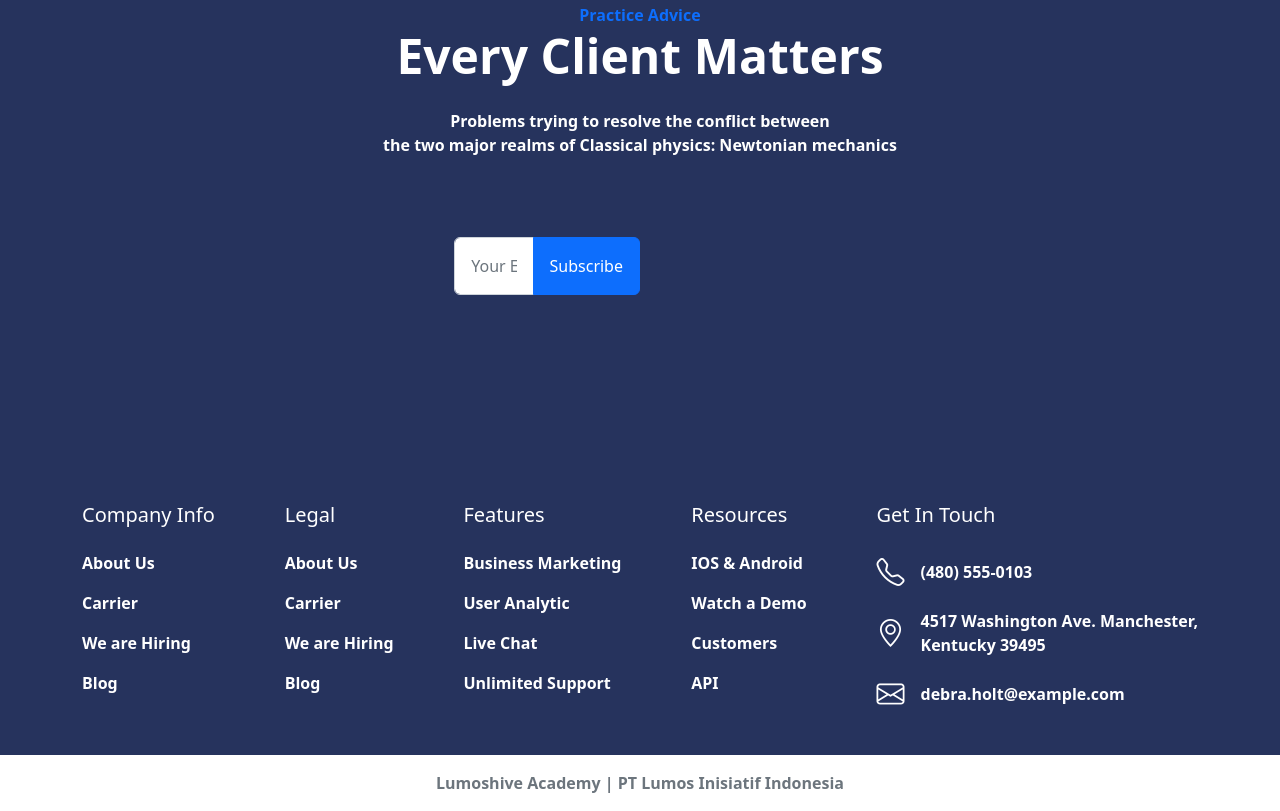
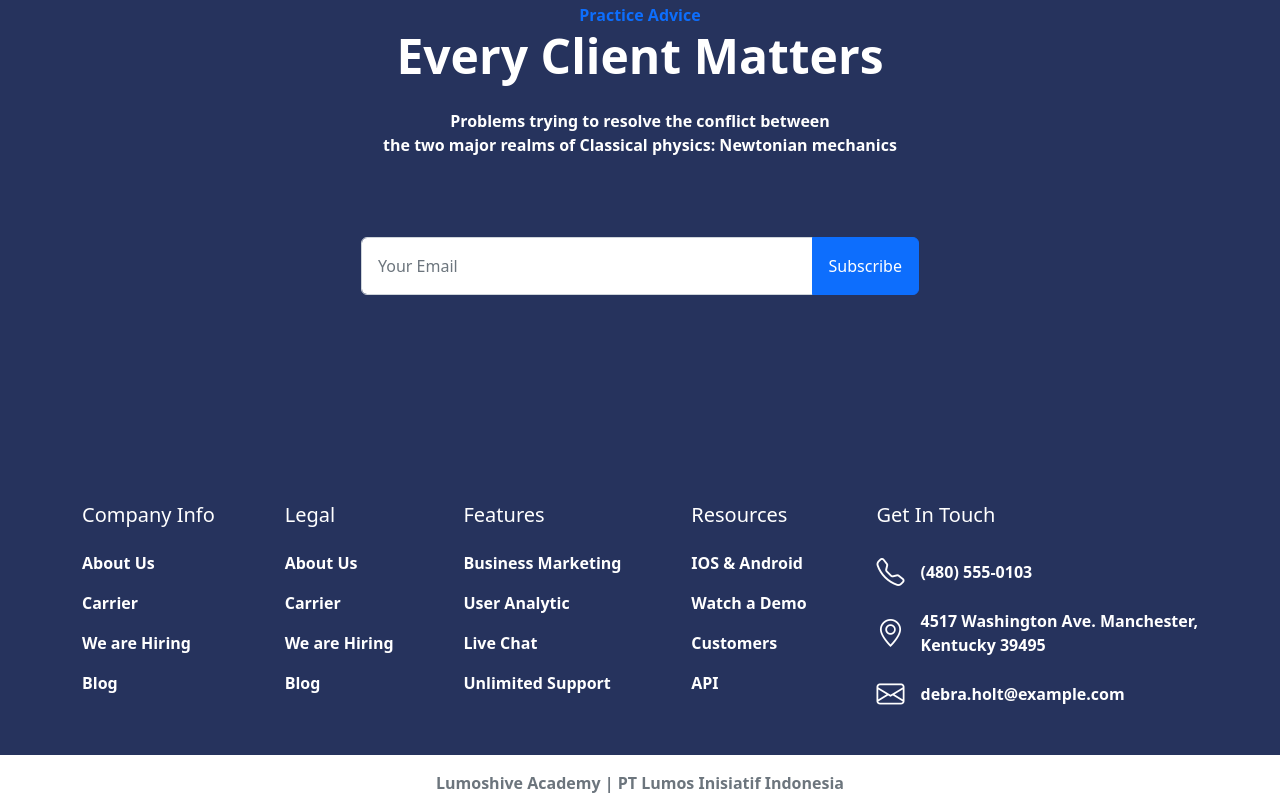
Before and after one commit to ignasiusadhitia/task-4, a plain HTML site: page index.html in a window 1280 px wide. Shown: the part 4803-5614 px from the top of the page. Drawn offline with nearby package versions, Linux system fonts and the light colour scheme.

Commit message:
fix: subscription form layout

```diff
--- a/index.html
+++ b/index.html
@@ -517,8 +517,7 @@
             </p>
           </div>
 
-          <div class="d-flex justify-content-center">
-            <form action="#">
+          <form action="#" class="d-flex justify-content-center">
             <div class="input-group mb-3 w-cstm">
               <input
                 type="text"
@@ -536,7 +535,6 @@
               </button>
             </div>
           </form>
-          </div>
         </section>
       </div>
 
```
Lines whose indentation alone changed are shown as unchanged.
